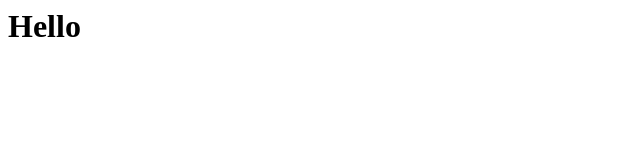
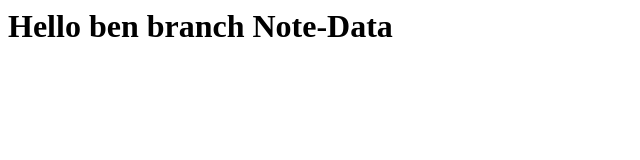
Before and after one commit to binkhang/My_thesis, a plain HTML site: page index.html in a window 1280 px wide. Shown: the whole page, without its empty margins (0-640 px from the left). Drawn offline with Linux system fonts and the light colour scheme.

Commit message:
Edit index.html

```diff
--- a/index.html
+++ b/index.html
@@ -1 +1 @@
-<h1>Hello</h1>
+<h1>Hello ben branch Note-Data</h1>
```
